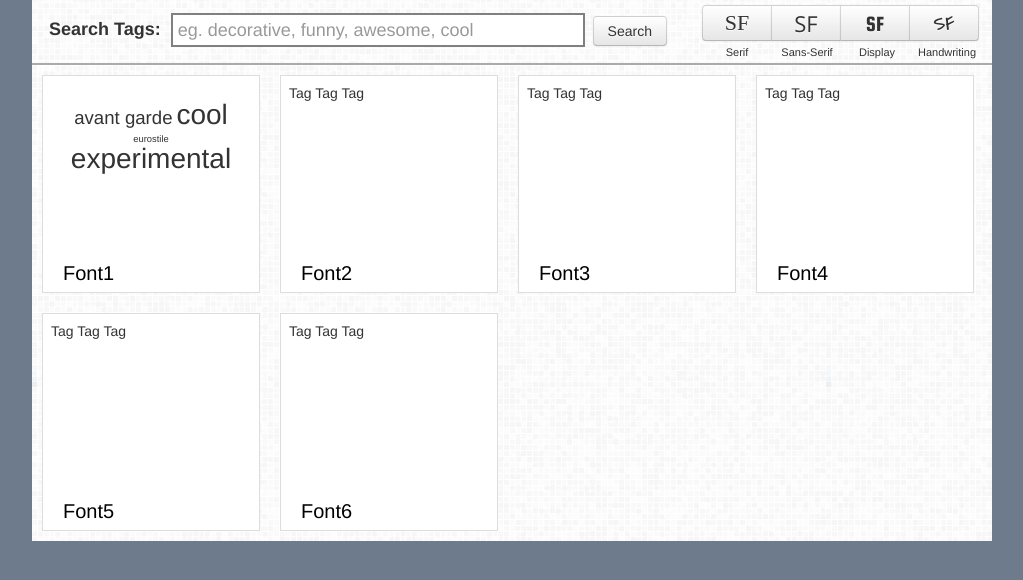
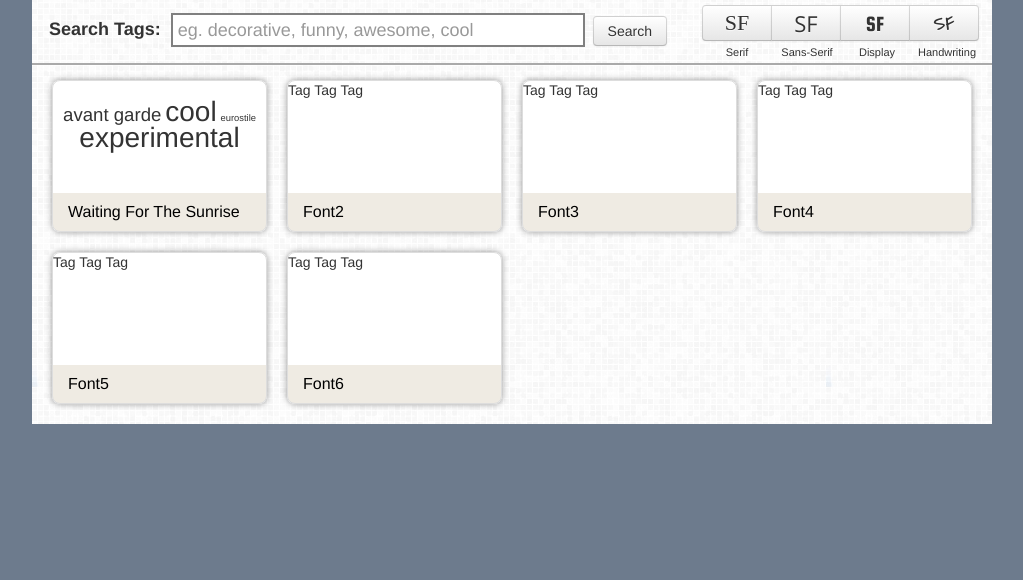
Before and after one commit to davelester/spotifont, a Python web app: template templates/index.html in a window 1280 px wide. Shown: the part 78-658 px from the top of the page, without its empty margins (128-1151 px from the left). Run offline with Jinja, Linux system fonts and the light colour scheme; the template is opened without the code that fills it, so the values that code supplies are empty; some libraries are stand-ins or nearby versions; some web fonts are replaced.

Commit message:
made the boxes look better

```diff
--- a/static/css/style.css
+++ b/static/css/style.css
@@ -38,14 +38,28 @@ body {width:960px; margin:0 auto; background-image:url("../img/grey.png"); }
 
 /* Results and boxes */
 
-.fontName { padding:0; font-size:20px; font-weight:normal; font-style:normal; color:#000; position:absolute; bottom:0px; left:20px;}
+.fontName { padding:0; font-size:16px; font-weight:normal; font-style:normal; color:#000; position:absolute; bottom:0px; left:15px;}
 
 
-ul#boxes { clear:both; float:left; list-style-type:none; margin:0; padding:0; background-image:url("../img/grey.png");}
+ul#boxes { clear:both; float:left; list-style-type:none; padding-top:15px; margin:0; background-image:url("../img/grey.png");}
 
-ul li.box { line-height:18px; float:left; width:200px; height: 200px; padding:8px; margin:10px; border:1px solid #DDD; color:#333; position:relative; background-color:#FFF;}
+ul li.box { line-height:18px; float:left; width:213px; height:150px; margin:0 0 20px 20px; border:1px solid #DDD; color:#333; position:relative; background-color:#FFF;
 
-ul li.box:hover{ color:#cff400;}
+	/* outer shadows  (note the rgba is red, green, blue, alpha) */
+	-webkit-box-shadow: 0px 0px 6px rgba(0, 0, 0, 0.4);
+	-moz-box-shadow: 0px 1px 3px rgba(23, 69, 88, .5);
+
+	/* rounded corners */
+	-webkit-border-radius: 15px;
+	-moz-border-radius: 8px;
+	border-radius: 8px;
+
+	/* gradients */
+	background: -webkit-gradient(linear, left top, left bottom,
+	color-stop(0%, white), color-stop(75%, white), color-stop(75%, #EFEBE3));
+	}
+
+ul li.box:hover{color:#FFF;}
 
 /* Tag cloud */
 
--- a/templates/index.html
+++ b/templates/index.html
@@ -23,7 +23,7 @@
 
     <!-- Header -->
     <div id="header">
-        <a id="logo" href="boxes.html"><img src="../static/img/logo.png" alt="Spotifont" /></a>
+        <a id="logo" href="index.html"><img src="../static/img/logo.png" alt="Spotifont" /></a>
         <div id="login">login</div>
     </div>
 
@@ -65,7 +65,7 @@
                 <li class="tag1">eurostile</li>
                 <li class="tag5">experimental</li>
             </ul>
-            <p class="fontName">Font1</p>
+            <p class="fontName">Waiting For The Sunrise</p>
         </li>
         <li class="box">
             <p class="cloud">Tag Tag Tag</p>
```
